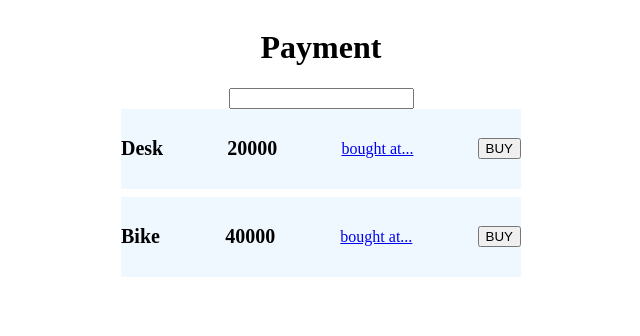
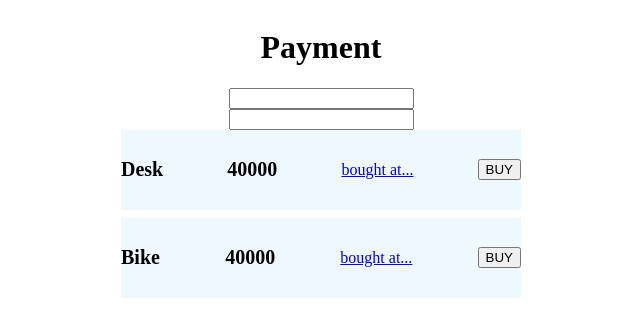
Before and after one commit to yoshiki105/payment, a Vue app: page / in a window 1280 px wide. Shown: the top 336 px of the page, without its empty margins (319-959 px from the left). Built offline with nearby package versions, Linux system fonts and the light colour scheme.

Commit message:
reactiveを使用してリアクティブなオブジェクトを作成

```diff
--- a/src/components/Payment.vue
+++ b/src/components/Payment.vue
@@ -2,11 +2,12 @@
   <div class="container">
     <h1>Payment</h1>
     <input type="text" @input="input">
+    <input type="text" @input="inputPrice">
     <div class="payment">
-      <label for="">{{ itemName1 }}</label>
-      <label for="">{{ price1 }}</label>
+      <label for="">{{ item1.name }}</label>
+      <label for="">{{ item1.price }}</label>
       <a :href="url1">bought at...</a>
-      <button @click="buy(itemName1)">BUY</button>
+      <button @click="buy(item1.name)">BUY</button>
     </div>
     <div class="payment">
       <label for="">{{ itemName2 }}</label>
@@ -18,12 +19,17 @@
 </template>
 
 <script setup lang="ts">
-import { ref } from 'vue'
+import { ref, reactive } from 'vue'
 
-const itemName1 = ref<string>('Desk')
+// const itemName1 = ref<string>('Desk')
 const itemName2 = 'Bike'
 
-const price1 = 20000
+const item1 = reactive({
+  name: 'Desk',
+  price: 40000
+})
+
+// const price1 = 20000
 const price2 = 40000
 
 const url1 = '#'
@@ -34,9 +40,12 @@ const buy = (itemName: string) => {
 }
 
 const input = (event: any) => {
-  console.log(event.target.value)
   // refはオブジェクトなので、itemName1.valueとすると、constで定義していても再代入できる
-  itemName1.value = event.target.value
+  item1.name = event.target.value
+}
+
+const inputPrice = (event: any) => {
+  item1.price = event.target.value
 }
 </script>
 
```
